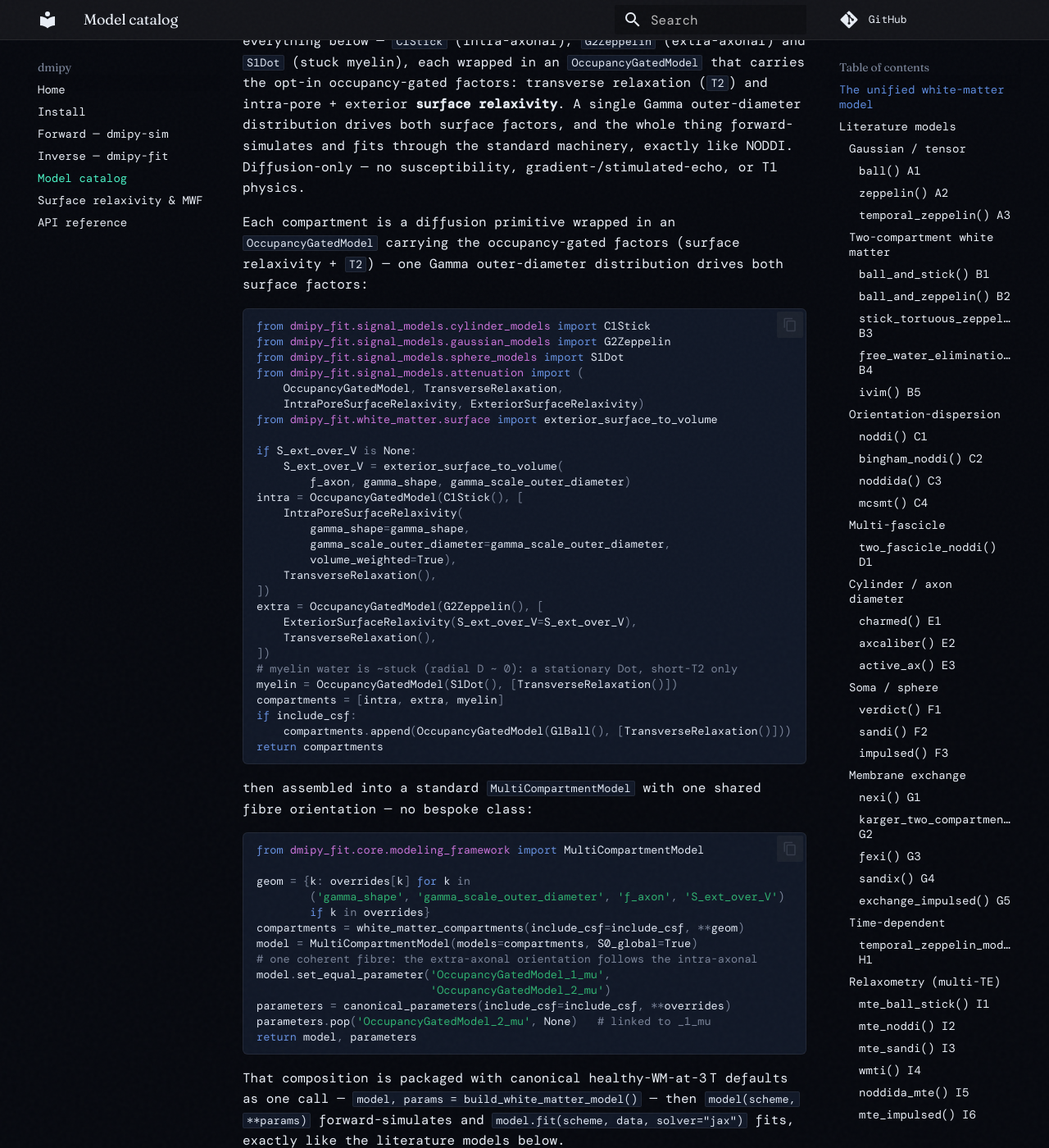
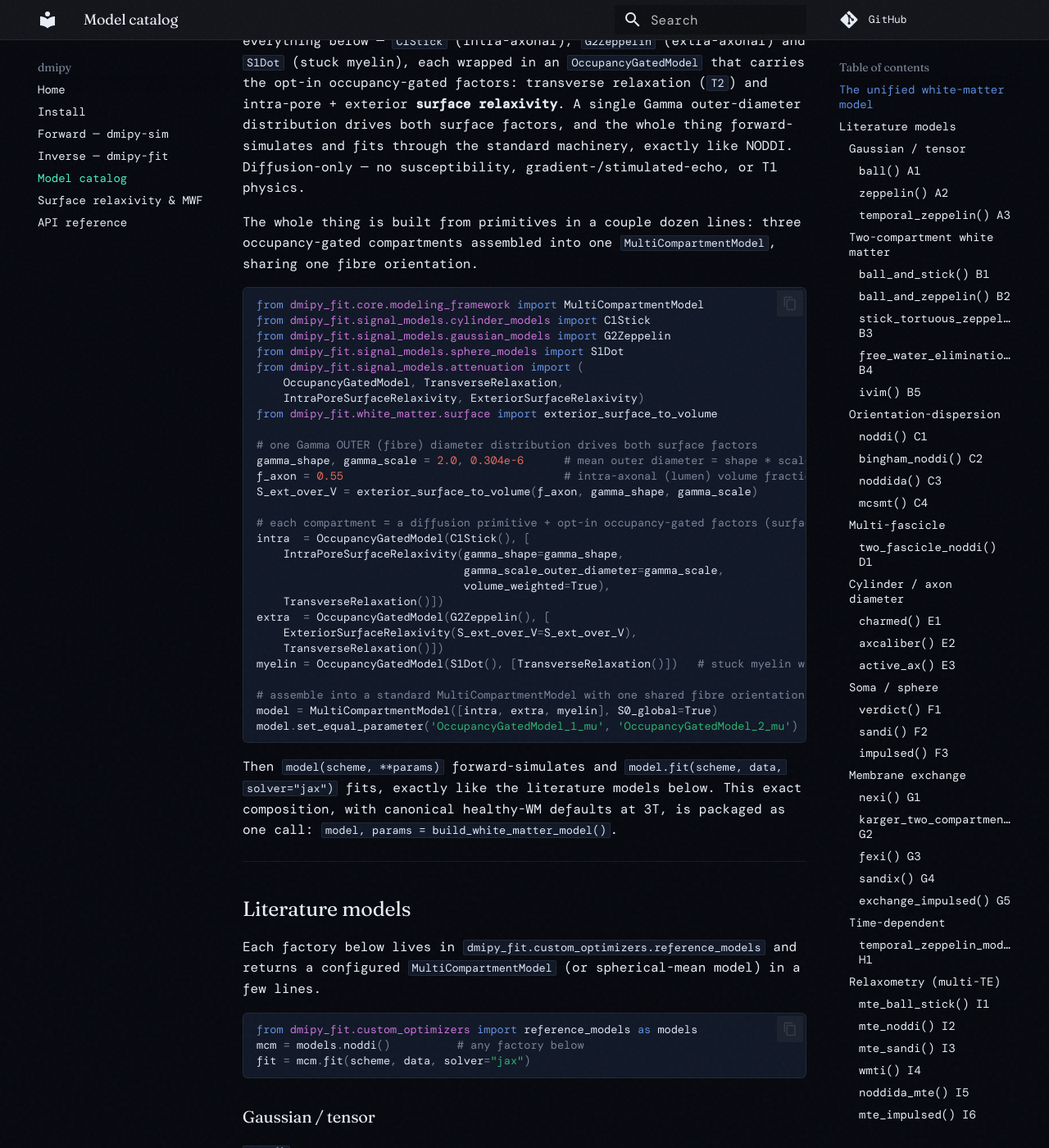
Before and after one commit to dmrai-lab/dmipy, an MkDocs documentation site: the page built from docs/catalog.md, in a window 1280 px wide and 1400 px high, scrolled down 481 px. Shown: the whole window at 82% size. Built offline with MkDocs 1.6.1 and Material for MkDocs 9.7.7, drawn with Linux system fonts in a browser that asks for light colours; some web fonts are replaced.

Commit message:
catalog: unified WM snippet is now a clean runnable script (not stripped fn bodies)
The previous version pasted the raw white_matter_compartments/build_white_matter_model
function bodies -- dangling `return`, undefined `overrides`/`white_matter_compartments`,
not runnable or readable. Replaced with a single linear script (concrete literals ->
three OccupancyGated compartments -> MultiCompartmentModel -> set_equal_parameter), kept
as a literal that gen_catalog exec()s at build time so it is guaranteed to run against
the real API (fails generation otherwise). One-call build_white_matter_model() noted at
the end.

Co-Authored-By: Claude Opus 4.8 (1M context) <noreply@anthropic.com>

````diff
--- a/docs/catalog.md
+++ b/docs/catalog.md
@@ -8,9 +8,10 @@ The framework has one model of its own — the **unified white-matter model** be
 
 It is **not** a bespoke class: the canonical white-matter substrate is an ordinary `MultiCompartmentModel` built from the same primitives as everything below — `C1Stick` (intra-axonal), `G2Zeppelin` (extra-axonal) and `S1Dot` (stuck myelin), each wrapped in an `OccupancyGatedModel` that carries the opt-in occupancy-gated factors: transverse relaxation (`T2`) and intra-pore + exterior **surface relaxivity**. A single Gamma outer-diameter distribution drives both surface factors, and the whole thing forward-simulates and fits through the standard machinery, exactly like NODDI. Diffusion-only — no susceptibility, gradient-/stimulated-echo, or T1 physics.
 
-Each compartment is a diffusion primitive wrapped in an `OccupancyGatedModel` carrying the occupancy-gated factors (surface relaxivity + `T2`) — one Gamma outer-diameter distribution drives both surface factors:
+The whole thing is built from primitives in a couple dozen lines: three occupancy-gated compartments assembled into one `MultiCompartmentModel`, sharing one fibre orientation.
 
 ```python
+from dmipy_fit.core.modeling_framework import MultiCompartmentModel
 from dmipy_fit.signal_models.cylinder_models import C1Stick
 from dmipy_fit.signal_models.gaussian_models import G2Zeppelin
 from dmipy_fit.signal_models.sphere_models import S1Dot
@@ -19,47 +20,28 @@ from dmipy_fit.signal_models.attenuation import (
     IntraPoreSurfaceRelaxivity, ExteriorSurfaceRelaxivity)
 from dmipy_fit.white_matter.surface import exterior_surface_to_volume
 
-if S_ext_over_V is None:
-    S_ext_over_V = exterior_surface_to_volume(
-        f_axon, gamma_shape, gamma_scale_outer_diameter)
-intra = OccupancyGatedModel(C1Stick(), [
-    IntraPoreSurfaceRelaxivity(
-        gamma_shape=gamma_shape,
-        gamma_scale_outer_diameter=gamma_scale_outer_diameter,
-        volume_weighted=True),
-    TransverseRelaxation(),
-])
-extra = OccupancyGatedModel(G2Zeppelin(), [
+# one Gamma OUTER (fibre) diameter distribution drives both surface factors
+gamma_shape, gamma_scale = 2.0, 0.304e-6      # mean outer diameter = shape * scale
+f_axon = 0.55                                 # intra-axonal (lumen) volume fraction
+S_ext_over_V = exterior_surface_to_volume(f_axon, gamma_shape, gamma_scale)
+
+# each compartment = a diffusion primitive + opt-in occupancy-gated factors (surface relaxivity + T2)
+intra  = OccupancyGatedModel(C1Stick(), [
+    IntraPoreSurfaceRelaxivity(gamma_shape=gamma_shape,
+                               gamma_scale_outer_diameter=gamma_scale,
+                               volume_weighted=True),
+    TransverseRelaxation()])
+extra  = OccupancyGatedModel(G2Zeppelin(), [
     ExteriorSurfaceRelaxivity(S_ext_over_V=S_ext_over_V),
-    TransverseRelaxation(),
-])
-# myelin water is ~stuck (radial D ~ 0): a stationary Dot, short-T2 only
-myelin = OccupancyGatedModel(S1Dot(), [TransverseRelaxation()])
-compartments = [intra, extra, myelin]
-if include_csf:
-    compartments.append(OccupancyGatedModel(G1Ball(), [TransverseRelaxation()]))
-return compartments
+    TransverseRelaxation()])
+myelin = OccupancyGatedModel(S1Dot(), [TransverseRelaxation()])   # stuck myelin water (radial D ~ 0)
+
+# assemble into a standard MultiCompartmentModel with one shared fibre orientation
+model = MultiCompartmentModel([intra, extra, myelin], S0_global=True)
+model.set_equal_parameter('OccupancyGatedModel_1_mu', 'OccupancyGatedModel_2_mu')
 ```
 
-then assembled into a standard `MultiCompartmentModel` with one shared fibre orientation — no bespoke class:
-
-```python
-from dmipy_fit.core.modeling_framework import MultiCompartmentModel
-
-geom = {k: overrides[k] for k in
-        ('gamma_shape', 'gamma_scale_outer_diameter', 'f_axon', 'S_ext_over_V')
-        if k in overrides}
-compartments = white_matter_compartments(include_csf=include_csf, **geom)
-model = MultiCompartmentModel(models=compartments, S0_global=True)
-# one coherent fibre: the extra-axonal orientation follows the intra-axonal
-model.set_equal_parameter('OccupancyGatedModel_1_mu',
-                          'OccupancyGatedModel_2_mu')
-parameters = canonical_parameters(include_csf=include_csf, **overrides)
-parameters.pop('OccupancyGatedModel_2_mu', None)   # linked to _1_mu
-return model, parameters
-```
-
-That composition is packaged with canonical healthy-WM-at-3 T defaults as one call — `model, params = build_white_matter_model()` — then `model(scheme, **params)` forward-simulates and `model.fit(scheme, data, solver="jax")` fits, exactly like the literature models below.
+Then `model(scheme, **params)` forward-simulates and `model.fit(scheme, data, solver="jax")` fits, exactly like the literature models below. This exact composition, with canonical healthy-WM defaults at 3T, is packaged as one call: `model, params = build_white_matter_model()`.
 
 ---
 
````
Also changed, not shown: 1 other file.
